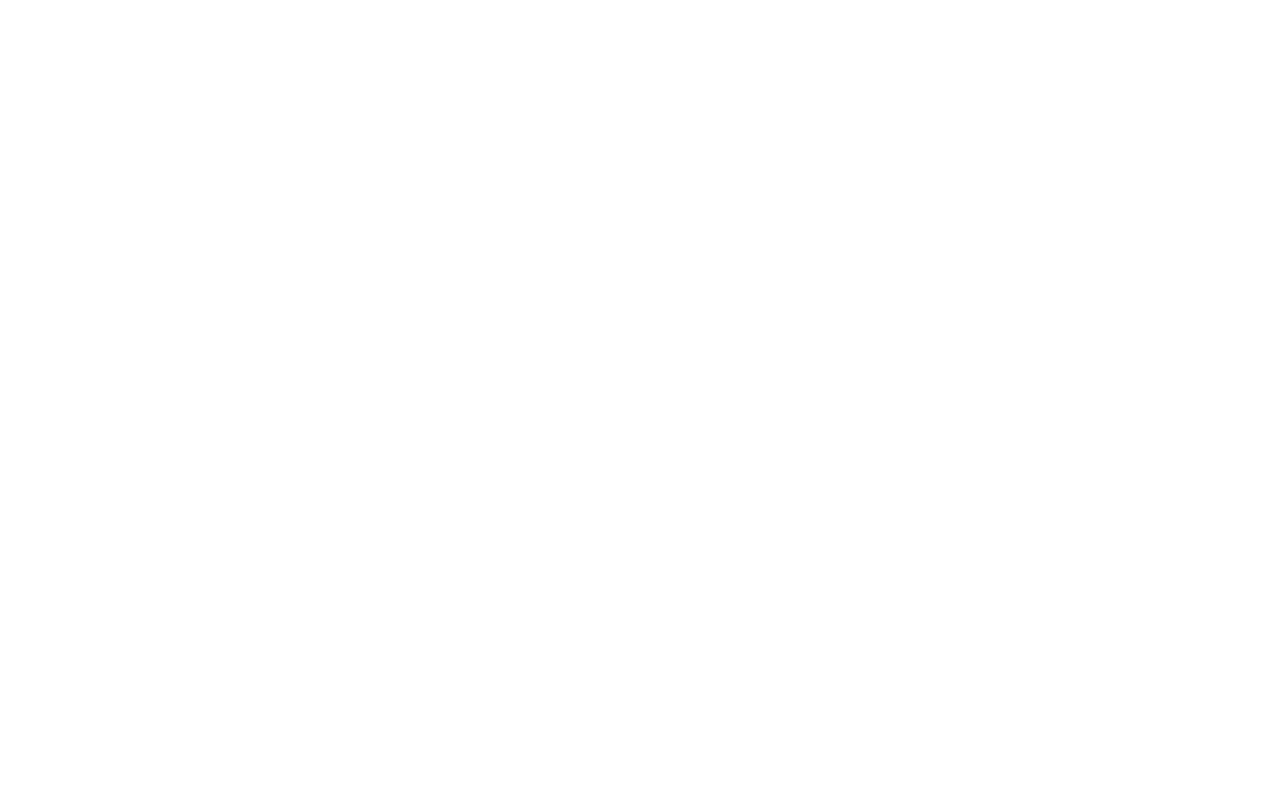
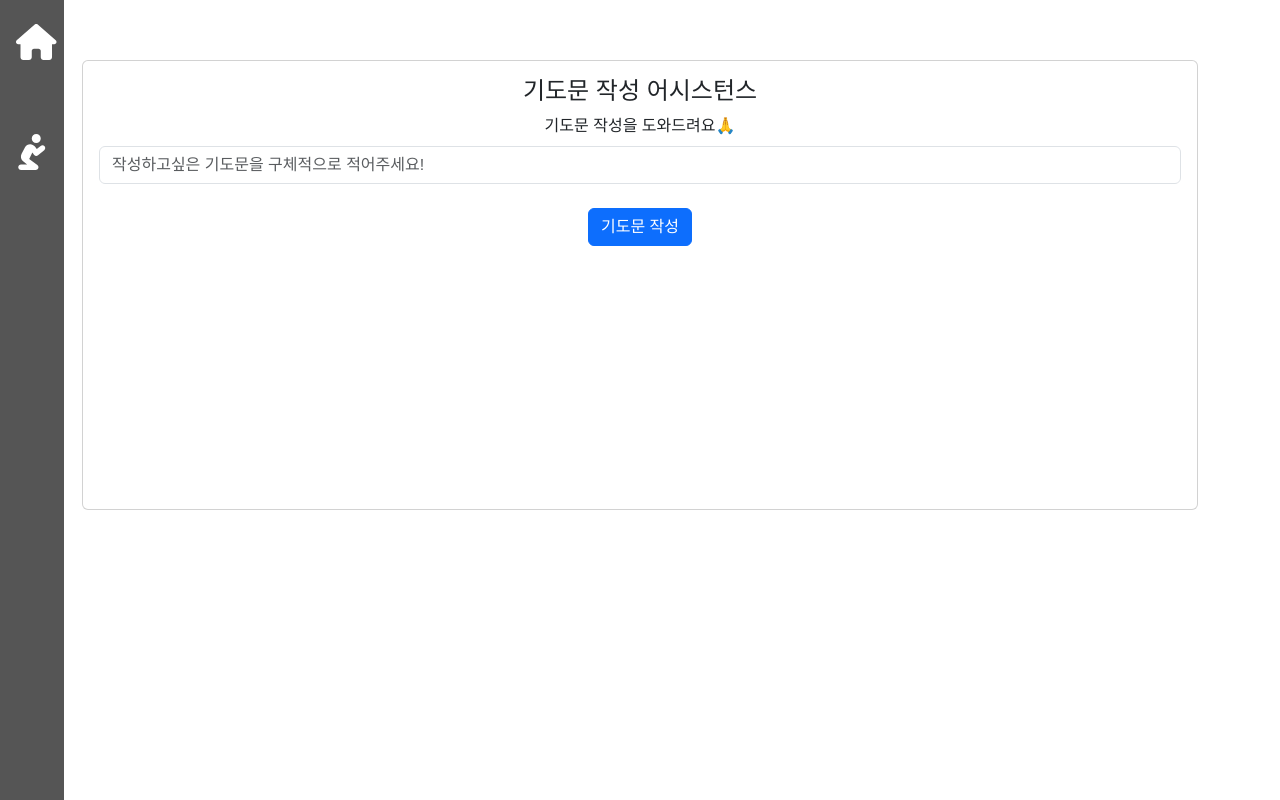
Before and after one commit to bsko98/task, a Vue app: page /prayerAssistant in a window 1280 px wide. Before the commit this address had no page. Built offline with nearby package versions, Linux system fonts and the light colour scheme.

Commit message:
기도문 작성 어시스턴스 만듦 및 수정사항들

```diff
--- a/src/App.vue
+++ b/src/App.vue
@@ -1,13 +1,19 @@
 <template>
   <div id="app">
     <router-view />
+    <MySidebar></MySidebar>
   </div>
 </template>
 
 <script>
+import MySidebar from './components/sideBarComponent.vue';
+
 
 export default {
   name: 'App',
+  components: {
+    MySidebar,
+  },
 };
 </script>
 
--- a/src/components/myPrayer.vue
+++ b/src/components/myPrayer.vue
@@ -16,6 +16,11 @@
       </b-col>
     </b-row>
 
+    <div v-if="loading" class="text-center mt-4">
+      <b-spinner></b-spinner> <!-- 로딩 중 스피너 -->
+    </div>
+
+    <div v-else>
       <b-row class="mt-4">
         <b-col
           v-for="prayer in prayers"
@@ -27,7 +32,7 @@
         >
           <b-card
             :title="prayer.title"
-          class="text-center shadow-lg"
+            class="text-center shadow-lg prayer-card"
             style="width: 100%; max-width: 25rem; min-height: 15rem;"
             bg-variant="light"
             border-variant="default"
@@ -43,6 +48,7 @@
         </b-col>
       </b-row>
     </div>
+  </div>
   </template>
 
 
@@ -53,8 +59,8 @@
   export default {
     data() {
       return {
-        prayers: [{id:'1',title:'삭제 테스트', content:'삭제 테스트'}],
-
+        prayers: [{id:'1',title:'삭제 테스트', content:'삭제 테스트'},{id:'2',title:'삭제 테스트', content:'삭제 테스트'},{id:'3',title:'삭제 테스트', content:'삭제 테스트'},{id:'4',title:'삭제 테스트', content:'삭제 테스트'}],
+        loading: true, // 로딩 상태
         fields: [
           { key: 'id', label: 'ID' },
           { key: 'title', label: '제목' },
@@ -63,16 +69,19 @@
       };
     },
     created() {
-      this.fetchPrayers();
+      this.getPrayers();
     },
     methods: {
-      async fetchPrayers() {
+      async getPrayers() {
         try {
           const response = await axios.get('http://localhost:8080/getMyPrayer');
           this.prayers = response.data;
           console.log(this.prayers)
         } catch (error) {
           console.error('Error fetching prayers:', error);
+        }
+        finally {
+          this.loading = false; // 로딩 완료
         }
       },
       moveToSavePage() {
@@ -89,9 +98,9 @@
         axios
           .delete(`http://localhost:8080/deletePrayer/${prayer.id}`)
           .then(() => {
-            console.log('삭제완료');
-            alert('삭제완료.');
-            this.$router.go(0);
+            console.log('삭제되었습니다.');
+            alert('삭제되었습니다.');
+            this.getPrayers();
           })
           .catch((error) => {
             console.error("Error deleting post:", error);
@@ -104,6 +113,10 @@
 
 
 <style scoped>
-
+.prayer-card:hover {
+  transform: translateY(-8px); /* 마우스 호버 시 카드가 살짝 올라오는 효과 */
+  transition: transform 0.3s ease-in-out; /* 부드러운 변환 효과 */
+  box-shadow: 0 8px 16px rgba(0, 0, 0, 0.2); /* 호버 시 그림자 진하게 */
+}
 
 </style>
--- /dev/null
+++ b/src/components/prayerAssistant.vue
@@ -0,0 +1,86 @@
+<template>
+  <div class="container mt-5">
+    <b-card no-body class="overflow-hidden prayer-card" align="center">
+      <b-row no-gutters>
+        <b-col md="12">
+          <b-card-body title="기도문 작성 어시스턴스">
+            <b-form @submit.prevent="generatePrayer()">
+              <b-form-group
+                id="input-group-1"
+                label="기도문 작성을 도와드려요🙏"
+                label-for="input-1"
+              >
+                <b-form-input
+                  id="input-1"
+                  v-model="input"
+                  type="text"
+                  placeholder="작성하고싶은 기도문을 구체적으로 적어주세요!"
+                  required
+                ></b-form-input>
+              </b-form-group>
+
+              <b-button type="submit" variant="primary" class="mt-2">기도문 작성</b-button>
+            </b-form>
+
+            <b-card-text class="mt-3 flex-grow-1" v-if="prayer">
+              <strong>생성된 기도문</strong>
+              <p class="prayer-text">{{ prayer }}</p>
+              <p>필요하다면 기도문을 수정하세요</p>
+            </b-card-text>
+          </b-card-body>
+        </b-col>
+      </b-row>
+    </b-card>
+  </div>
+</template>
+
+<script>
+import axios from 'axios';
+
+export default {
+  name: 'PrayerAssistant',
+  data() {
+    return {
+      input: '',
+      prayer: '',
+    }
+  },
+  methods: {
+    async generatePrayer() {
+      try{
+        console.log(this.input);
+
+        let prayerObject = await axios.get(`http://localhost:8080/ai/generate`,
+          {
+            params: {
+              message: this.input
+            }
+          }
+        );
+        console.log('prayerObject: ', prayerObject)
+        this.prayer = prayerObject.data
+        console.log('기도문: ',this.prayer)
+
+      }
+      catch(error){
+        console.error('Error assistants prayers:', error);
+      }
+
+    }
+  }
+}
+</script>
+
+<style scoped>
+
+.prayer-card {
+  min-width: 700px;
+  min-height: 450px;
+}
+
+.prayer-text {
+  font-style: italic;
+  color: #6c757d;
+  margin-top: 10px;
+}
+</style>
--- /dev/null
+++ b/src/components/sideBarComponent.vue
@@ -0,0 +1,46 @@
+<template>
+  <div class="icon-bar">
+    <router-link to='/'><font-awesome-icon icon="house" /></router-link>
+    <br/>
+    <router-link to='/prayerAssistant'><font-awesome-icon icon="fa-solid fa-person-praying" /></router-link>
+
+  </div>
+</template>
+
+  <script>
+  export default {
+    name: 'MySidebar',
+  };
+  </script>
+
+  <style scoped>
+  .icon-bar {
+    height: 100%;
+    width: 5%;
+    background-color: #555;
+    position: fixed; /* Fixed Sidebar (stay in place on scroll) */
+    /*z-index: 1;*/ /* Stay on top */
+    top: 0; /* Stay at the top */
+    left: 0;
+    overflow-x: hidden; /* Disable horizontal scroll */
+    padding-top: 0;
+  }
+
+  .icon-bar a {
+    display: block;
+    text-align: center;
+    padding: 16px;
+    transition: all 0.3s ease;
+    color: white;
+    font-size: 36px;
+
+  }
+
+  .icon-bar a:hover {
+    background-color: #858585;
+  }
+
+  .active {
+    background-color: #5eaf13;
+  }
+  </style>
--- a/src/components/updatePrayer.vue
+++ b/src/components/updatePrayer.vue
@@ -42,7 +42,7 @@
       };
     },
     methods: {
-      fetchPrayer() {
+      getPrayer() {
       const prayerId = history.state.id;
       axios.get(`http://localhost:8080/getPrayerById/${prayerId}`)
         .then(response => {
@@ -58,7 +58,7 @@
       const prayerId = history.state.id;
       axios.put(`http://localhost:8080/updatePrayer/${prayerId}`, this.prayer)
         .then(() => {
-          alert("성공");
+          alert("수정 완료했습니다.");
           this.$router.push({path: '/'}); // 상세 페이지로 이동
         })
         .catch(error => {
@@ -72,7 +72,7 @@
       this.title = history.state.title;
       this.content = history.state.content;
       this.id = history.state.id;
-      this.fetchPrayer();
+      this.getPrayer();
     }
   };
   </script>
--- a/src/main.js
+++ b/src/main.js
@@ -4,8 +4,17 @@ import BootstrapVue3 from 'bootstrap-vue-3'
 import 'bootstrap/dist/css/bootstrap.css'
 import 'bootstrap-vue-3/dist/bootstrap-vue-3.css'
 import router from './router/index.js'
+import 'bootstrap/dist/css/bootstrap.min.css';
+import 'bootstrap/dist/js/bootstrap.bundle.min.js';
+import { library } from '@fortawesome/fontawesome-svg-core'
+import { faPersonPraying,faHouse } from '@fortawesome/free-solid-svg-icons'
+import { FontAwesomeIcon } from '@fortawesome/vue-fontawesome'
+
+library.add(faPersonPraying, faHouse)
+
 
 const app = createApp(App);
 app.use(BootstrapVue3);
+app.component('font-awesome-icon', FontAwesomeIcon)
 app.use(router)  // 라우터 사용
 app.mount('#app');
--- a/src/router/index.js
+++ b/src/router/index.js
@@ -2,11 +2,13 @@ import { createRouter, createWebHistory } from 'vue-router'
 import savePrayer from '../components/savePrayer.vue';
 import myPrayer from '../components/myPrayer.vue';
 import updatePrayer from '../components/updatePrayer.vue';
+import PrayerAssistant from '@/components/prayerAssistant.vue';
 
 const routes = [
     { path: '/', component:myPrayer},
     { path: '/savePrayer', component:savePrayer},
-    { path: '/updatePrayer', component:updatePrayer}
+    { path: '/updatePrayer', component:updatePrayer},
+    { path: '/prayerAssistant', component:PrayerAssistant}
 ]
 
 // 라우터 생성
```
Also changed, not shown: package.json (+8 -0 lines), 2 other files (tests, documents, lock files or other folders). Lines whose indentation alone changed are shown as unchanged.
